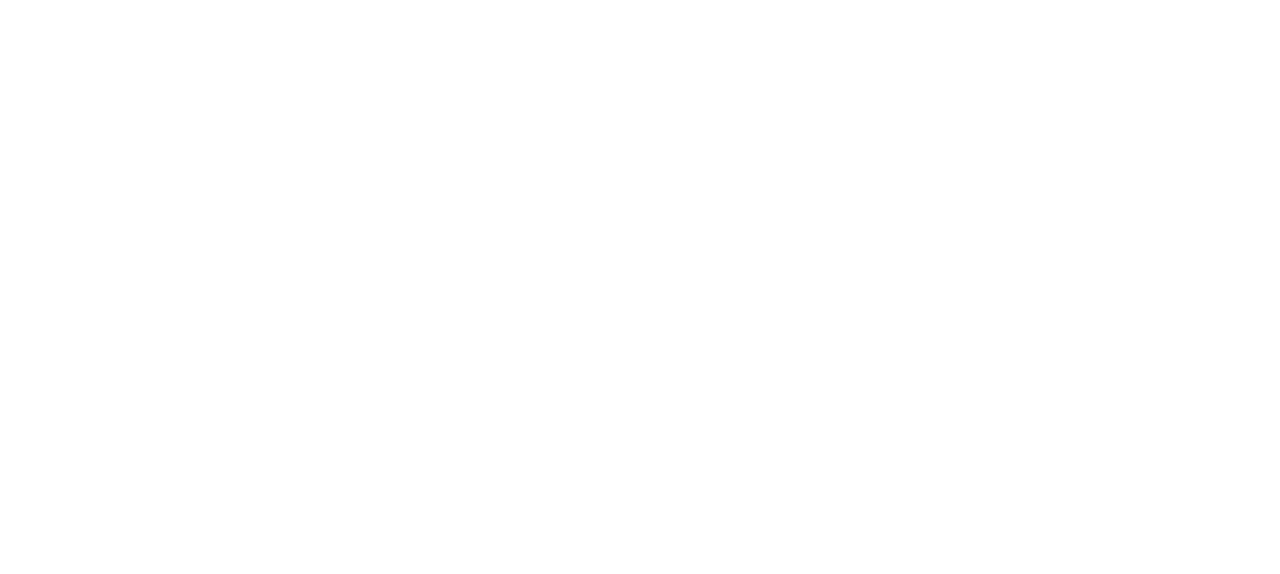
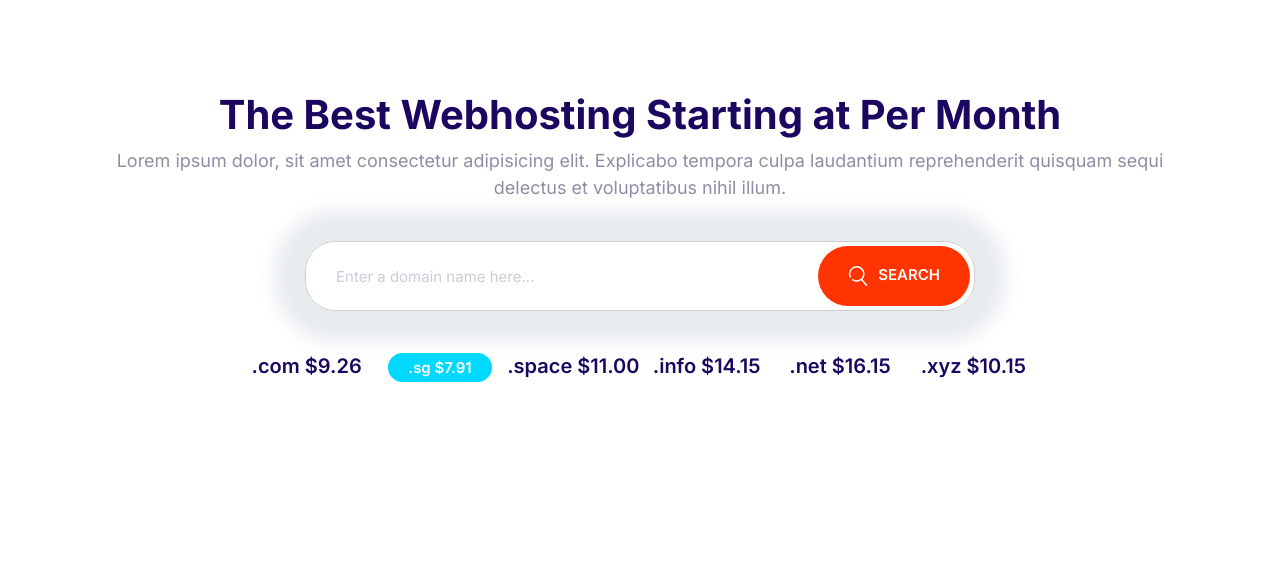
Before and after one commit to pankotskyi/artemify, a plain HTML site: page index.html in a window 1280 px wide. Drawn offline with Linux system fonts and the light colour scheme.

Commit message:
Set up domain block

```diff
--- a/css/styles.css
+++ b/css/styles.css
@@ -219,6 +219,13 @@ a {
   background: #05cdf0;
 }
 
+.btn .icon {
+  width: 2rem;
+  height: 2rem;
+  margin-right: 1rem;
+  vertical-align: middle;
+}
+
 .btn--accent {
   background: var(--color-accent);
   color: #fff;
@@ -274,7 +281,7 @@ a {
 .input-group .input {
   flex-grow: 1;
   border: 0;
-  padding: 1.5rem 1rem;
+  padding: 1.5rem 3rem;
 }
 
 .input-group .btn {
@@ -684,3 +691,28 @@ a {
     grid-template-columns: 1fr 1fr;
   }
 }
+
+/* Block domain */
+
+.block-domain__list {
+  display: grid;
+  grid-template-columns: 1fr 1fr 1fr;
+  grid-template-rows: 6rem 6rem;
+  margin: 4rem auto;
+  font-weight: 600;
+  font-size: 2rem;
+  justify-items: center;
+  max-width: 800px;
+}
+
+.block-domain .input-group {
+  box-shadow: 0 0 20px 30px #e6ebee;
+  margin: 4rem auto;
+  max-width: 670px;
+}
+
+@media screen and (min-width: 768px) {
+  .block-domain__list {
+    grid-template-columns: repeat(6, 1fr);
+  }
+}
--- a/index.html
+++ b/index.html
@@ -15,6 +15,38 @@
     <link rel="stylesheet" href="css/styles.css" />
   </head>
   <body>
+    <section class="block container block-domain">
+      <header class="block__header">
+        <h2>The Best Webhosting Starting at Per Month</h2>
+        <p>
+          Lorem ipsum dolor, sit amet consectetur adipisicing elit. Explicabo
+          tempora culpa laudantium reprehenderit quisquam sequi delectus et
+          voluptatibus nihil illum.
+        </p>
+      </header>
+      <div class="input-group">
+        <input
+          class="input"
+          placeholder="Enter a domain name here..."
+          type="text"
+        />
+        <button class="btn btn--accent">
+          <svg class="icon icon--white">
+            <use xlink:href="/images/sprite.svg#search"></use></svg
+          >Search
+        </button>
+      </div>
+      <ul class="list block-domain__list">
+        <li>.com $9.26</li>
+        <li>
+          <span class="badge badge--secondary">.sg $7.91</span>
+        </li>
+        <li>.space $11.00</li>
+        <li>.info $14.15</li>
+        <li>.net $16.15</li>
+        <li>.xyz $10.15</li>
+      </ul>
+    </section>
     <script src="js/main.js"></script>
   </body>
 </html>
```
Also changed, not shown: components/domain-block.html (added, +32 -0 lines).
